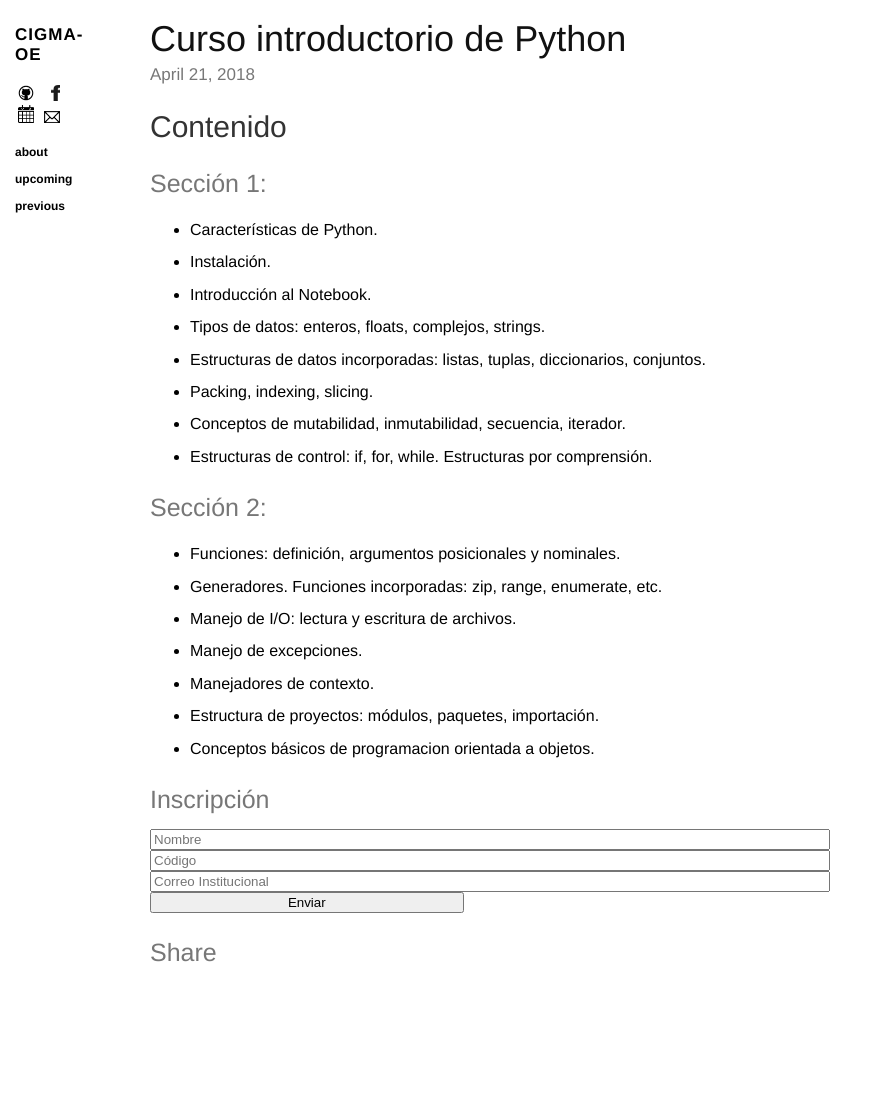
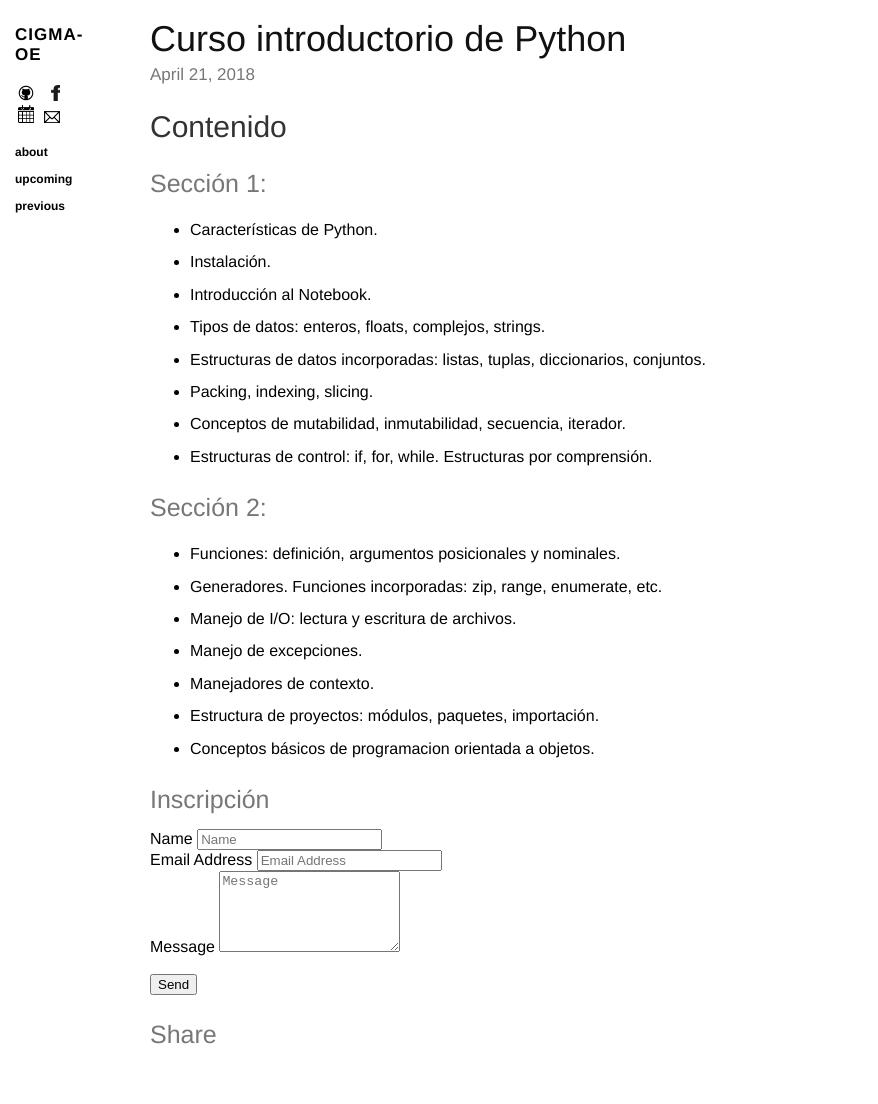
Before and after one commit to camiloll/cigma-oe.github.io, a Jekyll site: the page built from _posts/2018-04-21-python.markdown, in a window 1280 px wide. Shown: the whole page, without its empty margins (0-878 px from the left). Built offline with Jekyll 4.4.1, drawn with Linux system fonts in a browser that asks for light colours; nearby versions of some CDN libraries; before the commit the page ends 1022 px from its top, so only the background shows below that.

Commit message:
fill form

```diff
--- a/_layouts/post.html
+++ b/_layouts/post.html
@@ -13,16 +13,43 @@ layout: layout
 
   {{ content }}
 
-  <section class="form">
+  <section class="container">
     <h3>Inscripción</h3>
-    <div class="col-1-2">
+    <form method="POST" action="https://formspree.io/shpotes3@gmail.com">
+      <div class="row control-group">
+        <div class="form-group col-xs-12 floating-label-form-group controls">
+          <label>Name</label>
+          <input type="text" class="form-control" placeholder="Name" name="name" required="">
+        </div>
+      </div>
+      <div class="row control-group">
+        <div class="form-group col-xs-12 floating-label-form-group controls">
+          <label>Email Address</label>
+          <input type="email" class="form-control" placeholder="Email Address" name="_replyto" required="">
+        </div>
+      </div>
+      <div class="row control-group">
+        <div class="form-group col-xs-12 floating-label-form-group controls">
+          <label>Message</label>
+          <textarea rows="5" class="form-control" placeholder="Message" name="message" required=""></textarea>
+        </div>
+      </div>
+      <input type="text" name="_gotcha" style="display:none">
+      <br>
+      <div id="success"></div>
+      <div class="row">
+        <div class="form-group col-xs-12">
+          <button type="submit" class="btn btn-default" value="Send">Send</button>
+        </div>
+      </div>
+      <!--
           <form method="POST" action="https://formspree.io/shpotes3@gmail.com">
             <input style="width: 75%" type="text" name="name" placeholder="Nombre" required=""><br>
             <input style="width: 75%" type="number" name="id" placeholder="Código" required=""><br>
             <input style="width: 75%" type="email" name="_replyto" placeholder="Correo Institucional" required="">
             <button style="width: 35%" type="submit">Enviar</button>
           </form>
-    </div>
+          -->
   </section>
 
   <section class="shares">
@@ -41,4 +68,5 @@ layout: layout
     <script type="text/javascript" src="//s7.addthis.com/js/300/addthis_widget.js#pubid=xa-51a3e77b5577941a"></script>
     <!-- AddThis Button END -->
   </section>
+  </form>
 </section>
```
Lines whose indentation alone changed are shown as unchanged.
